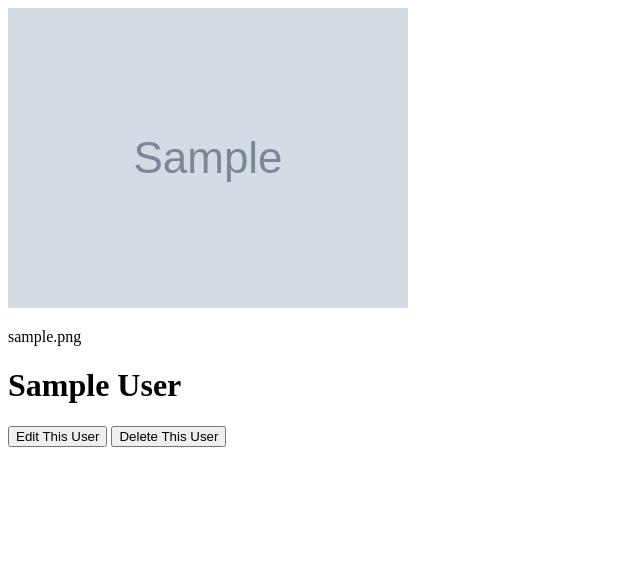
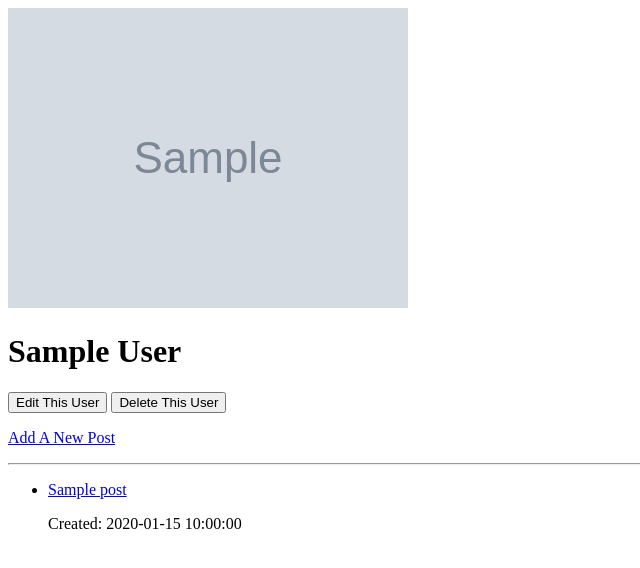
Before and after one commit to LilMike707/sqlalchemy-ex, a Flask app: page /users/1 in a window 1280 px wide. Shown: the top 568 px of the page, without its empty margins (0-640 px from the left). Run offline with Flask 2, Linux system fonts and the light colour scheme; tables that the repository leaves empty hold one stand-in row (values such as "Sample post"); grey boxes marked "Sample" are stand-in pictures.

Commit message:
part 2 done

```diff
--- a/app.py
+++ b/app.py
@@ -1,7 +1,7 @@
 """Blogly application."""
 
 from flask import Flask, request, redirect, render_template
-from models import db, connect_db, User
+from models import db, connect_db, User, Post
 
 app = Flask(__name__)
 app.app_context().push()
@@ -76,3 +76,57 @@ def delete_user(user_id):
     db.session.commit()
 
     return redirect('/users')
+
+
+@app.route('/users/<int:user_id>/posts/new')
+def show_new_post(user_id):
+    user = User.query.get_or_404(user_id)
+    return render_template('new_post.html', user=user)
+
+
+@app.route('/users/<int:user_id>/posts/new', methods=['POST'])
+def make_new_post(user_id):
+    user = User.query.get_or_404(user_id)
+
+    new_post = Post(title=request.form['title'],
+                    content=request.form['content'],
+                    user=user)
+
+    db.session.add(new_post)
+    db.session.commit()
+
+    return redirect(f'/users/{user.id}')
+
+
+@app.route('/posts/<int:post_id>')
+def show_post(post_id):
+    post = Post.query.get_or_404(post_id)
+    return render_template('show_post.html', post=post)
+
+
+@app.route('/posts/<int:post_id>/edit')
+def show_edit_post(post_id):
+    post = Post.query.get_or_404(post_id)
+    return render_template('edit_post.html', post=post)
+
+
+@app.route('/posts/<int:post_id>/edit', methods=['POST'])
+def edit_post(post_id):
+    post = Post.query.get_or_404(post_id)
+    post.title = request.form['title']
+    post.content = request.form['content']
+
+    db.session.add(post)
+    db.session.commit()
+
+    return redirect(f"/users/{post.user_id}")
+
+
+@app.route('/posts/<int:post_id>/delete', methods=['POST'])
+def delete_post(post_id):
+    post = Post.query.get_or_404(post_id)
+
+    db.session.delete(post)
+    db.session.commit()
+
+    return redirect(f'/users/{post.user_id}')
--- a/templates/show.html
+++ b/templates/show.html
@@ -2,14 +2,22 @@
 
 {% block content %}
 <div>
-<!-- {% if user.img_url %} -->
-<img src= '{{ user.img_url }}' alt="You fucking suck at this"/>
-<p>{{user.img_url}}</p>
+<img src= '{{ user.img_url }}' alt=""/>
 </div>
-<!-- {% endif %} -->
+
 <h1>{{user.first_name}} {{user.last_name}}</h1>
 <form action="">
     <button formaction="/users/{{ user.id }}/edit" formmethod="GET">Edit This User</button>
     <button formaction="/users/{{ user.id }}/delete" formmethod="POST">Delete This User</button>
+    <p><a href="{{user.id}}/posts/new">Add A New Post</a></p>
+    <hr>
+    <ul>
+        {% for post in user.posts %}
+            <li>
+                <a href="/posts/{{post.id}}">{{post.title}}</a>
+                <p>Created: {{post.created_at}}</p>
+            </li>
+        {% endfor %}
+    </ul>
 </form>
 {% endblock %}
```
Also changed, not shown: models.py (+16 -4 lines), templates/edit_post.html (added, +15 -0 lines), templates/new_post.html (added, +12 -0 lines), templates/show_post.html (added, +14 -0 lines).
